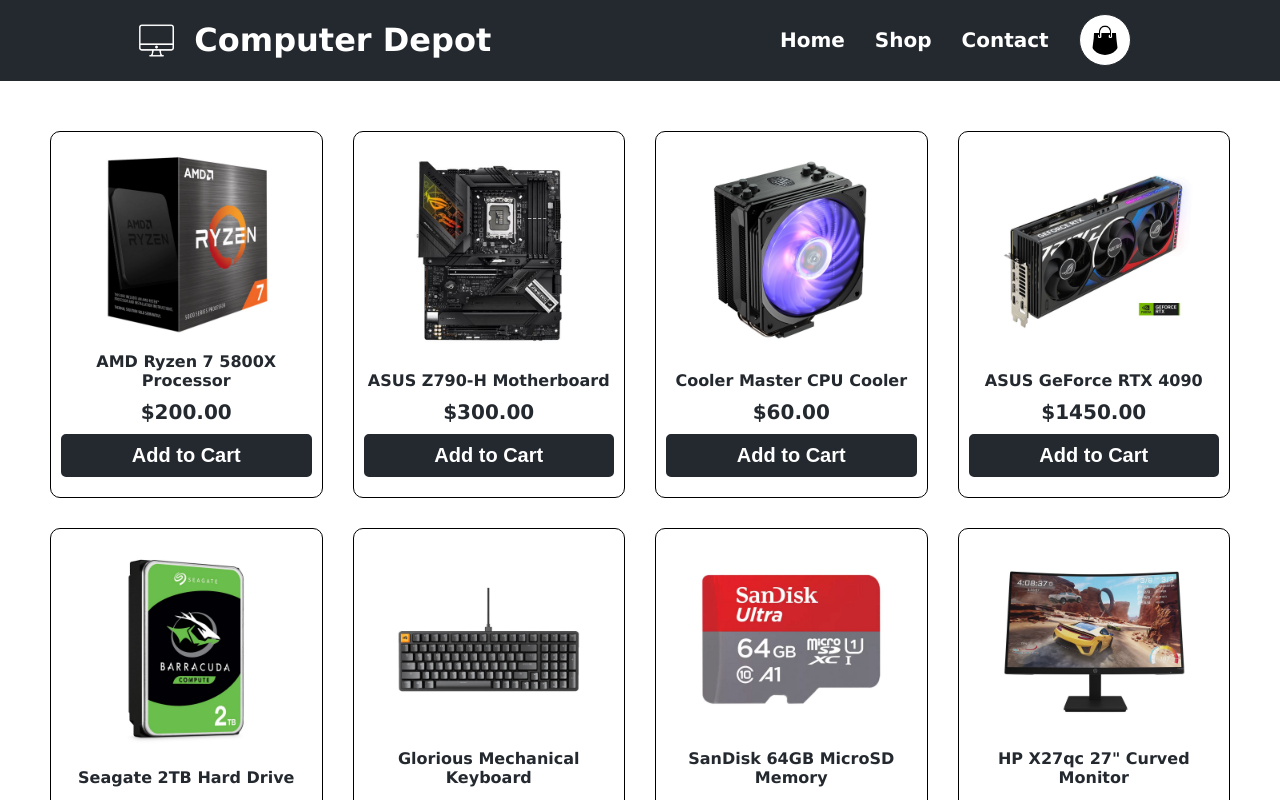
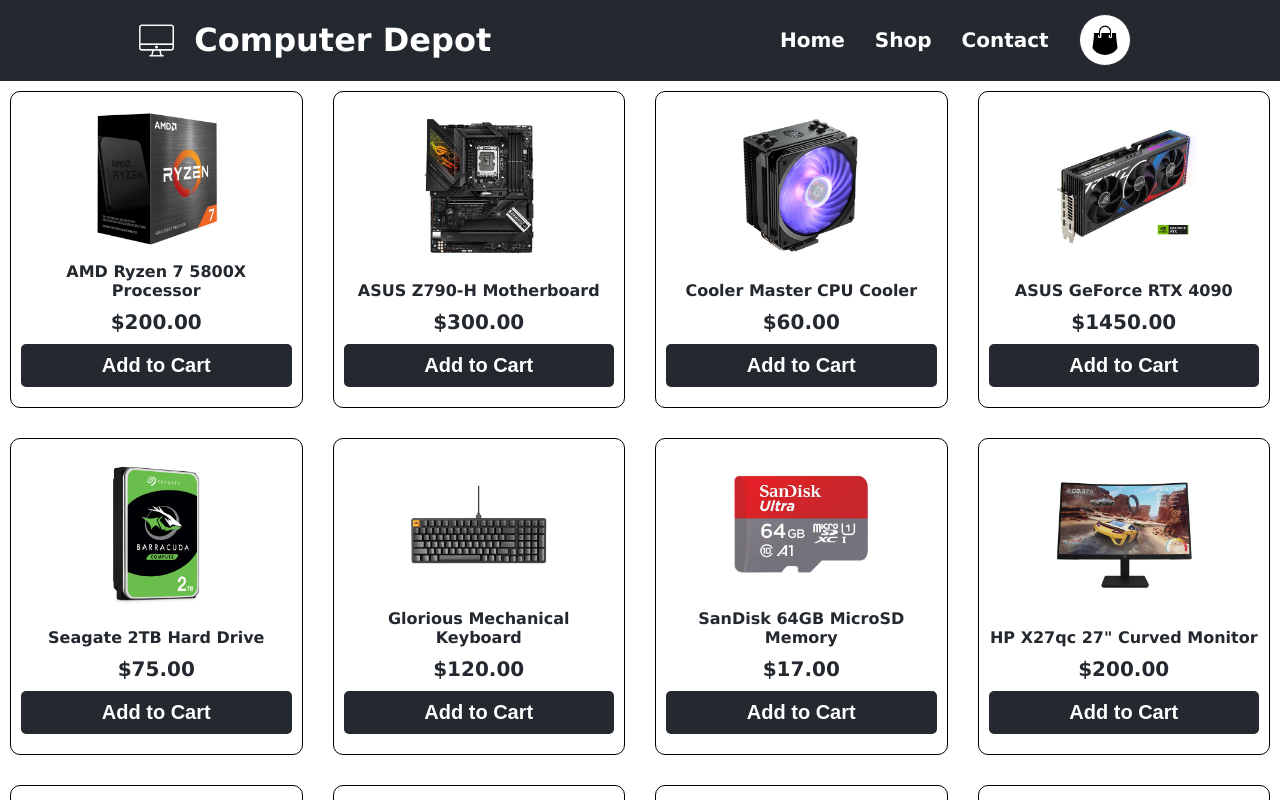
Before and after one commit to lucasstinson/shopping-cart, a React (Create React App) app: page /#/shop in a window 1280 px wide. Shown: the top 800 px of the page. Built offline with nearby package versions, Linux system fonts and the light colour scheme.

Commit message:
update shop styling for desktop

```diff
--- a/src/styles/Shop.css
+++ b/src/styles/Shop.css
@@ -2,7 +2,7 @@
   display: flex;
   justify-content: center;
   align-items: center;
-  padding: 50px;
+  padding: 10px;
 }
 
 .shop-items-container {
@@ -29,7 +29,7 @@
 }
 
 .shop-item-container img {
-  height: 200px;
+  height: 150px;
   margin: auto;
 }
 
```
